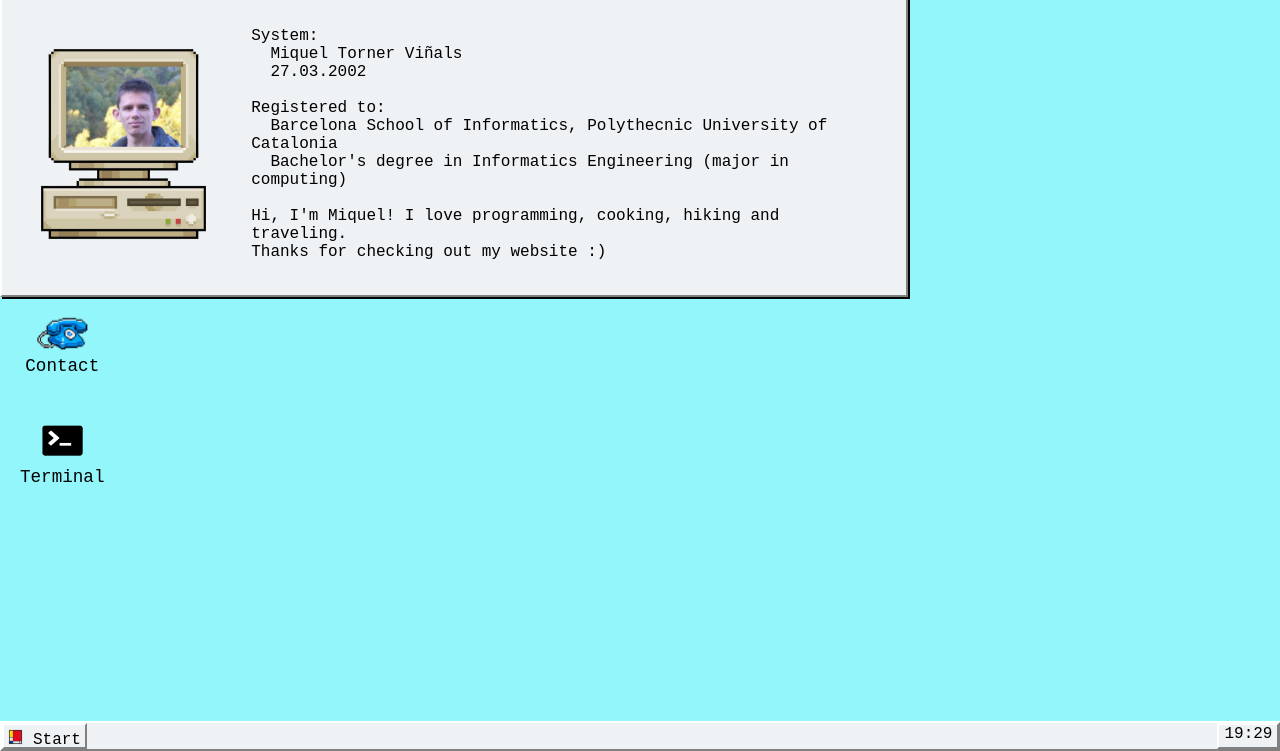
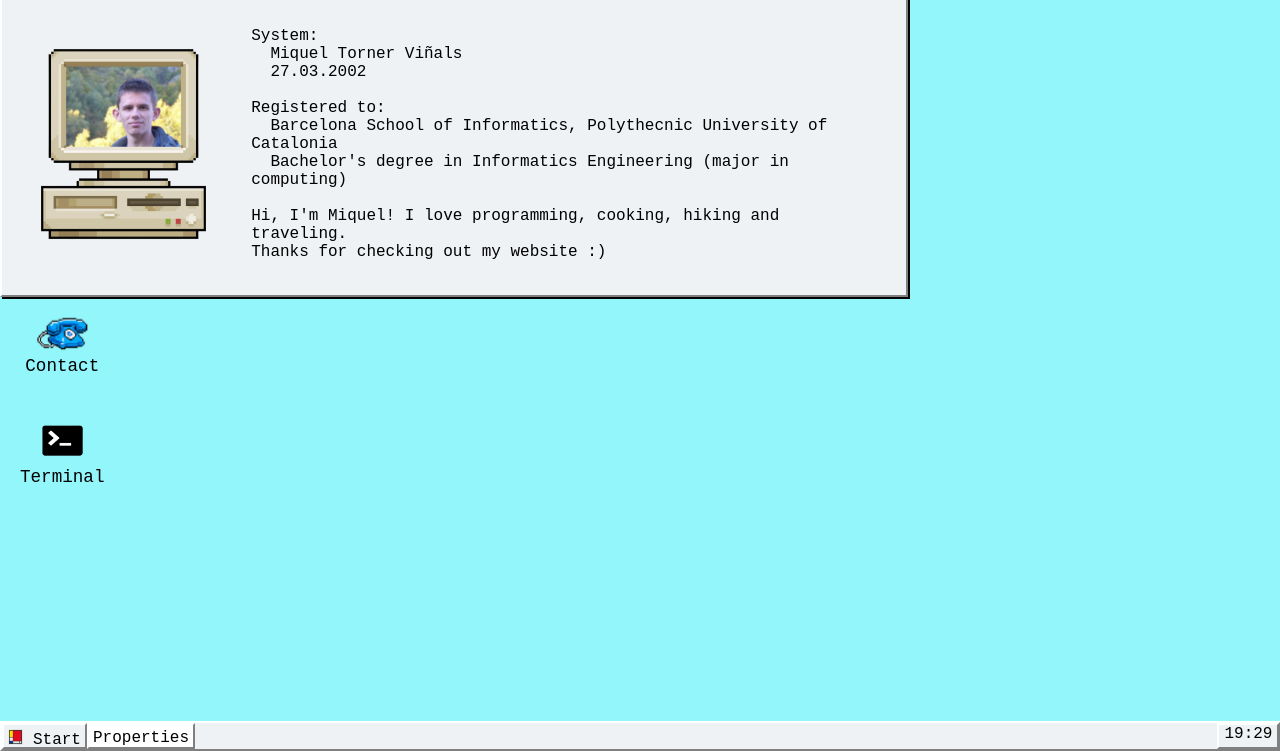
Before and after one commit to miquelt9/miquelt9.github.io, a plain HTML site: page index.html in a window 1280 px wide. Both pictures are taken after a click on the element "About me". Shown: the part 49-800 px from the top of the page. Drawn offline with Linux system fonts and the light colour scheme; a web font is replaced by a local one.

Commit message:
minor fix

```diff
--- a/index.html
+++ b/index.html
@@ -215,7 +215,7 @@
 
 			<div class="taskbar" id="taskbar">
 				<div class="startButton" onclick="startMenu()" id="startmenu"> <img src="images/start.png"> Start </div>
-				<div class="taskbarWindow" id="mainboxTaskbar" onclick="toggle('aboutbox')" style="display: none;">Properties</div>
+				<div class="taskbarWindow" id="aboutboxTaskbar" onclick="toggle('aboutbox')" style="display: none;">Properties</div>
 				<div class="taskbarWindow" id="skillsboxTaskbar" onclick="toggle('skillsbox')" style="display: none;">Skills</div>
 				<div class="taskbarWindow" id="projectsboxTaskbar" onclick="toggle('projectsbox')" style="display: none;">Projects</div>
 				<div class="taskbarWindow" id="contactmeboxTaskbar" onclick="toggle('contactmebox')">Contact</div>
```
